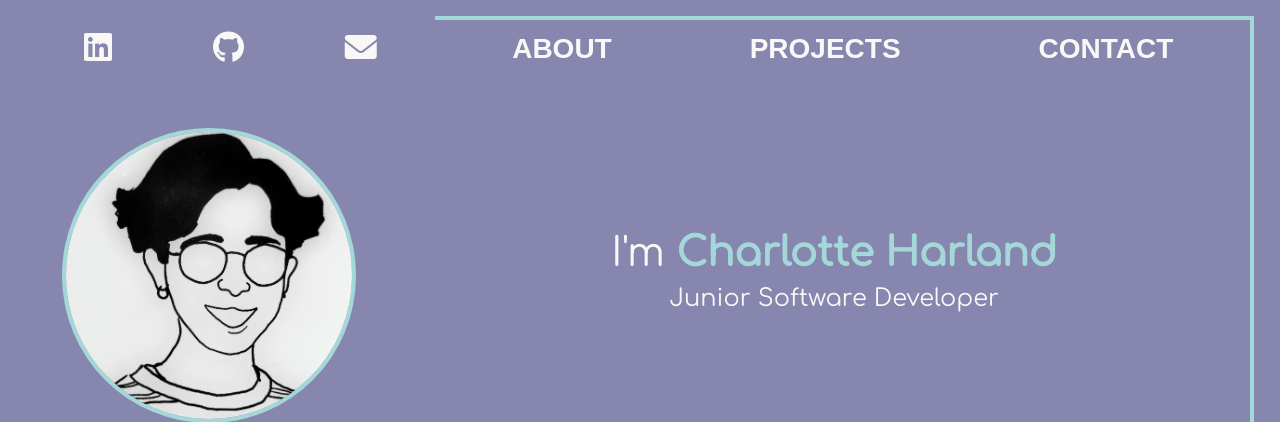
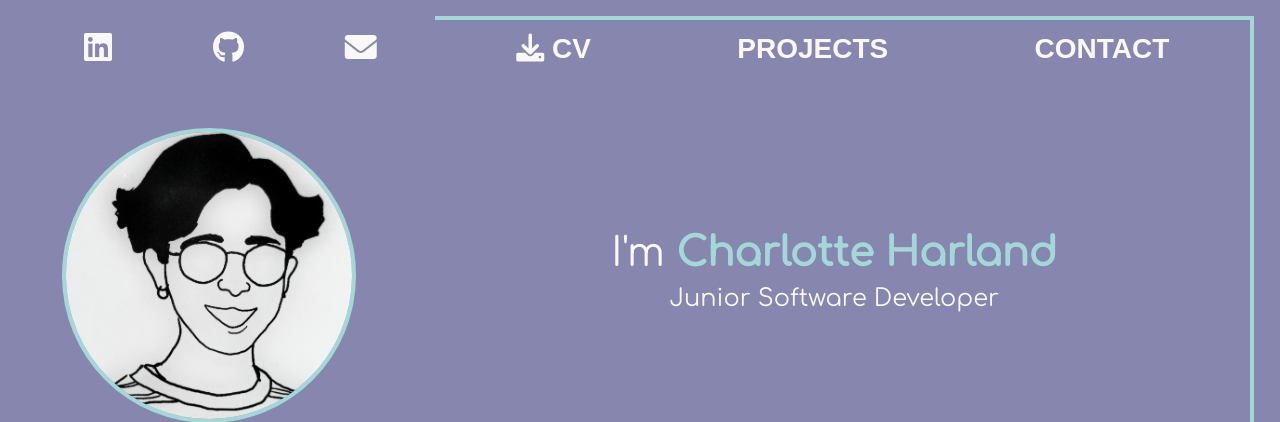
Before and after one commit to mountaincharlie/charlies-portfolio-project, a Django app: page / in a window 1280 px wide. Shown: the top 422 px of the page. Run offline with Django 4.2, Linux system fonts and the light colour scheme; some web fonts are replaced.

Commit message:
refactor: change About to CV download in headers

```diff
--- a/templates/includes/desktop-header.html
+++ b/templates/includes/desktop-header.html
@@ -19,7 +19,7 @@
     <div id="header-links-container" class="col-8 p-2">
         <ul class="header-lists fs-3 fw-bolder">
             <li>
-                <a href="">About</a>
+                <a href=""><i class="fa-solid fa-download"></i> CV</a>
             </li>
             <li>
                 <a href="">Projects</a>
--- a/templates/includes/mobile-header.html
+++ b/templates/includes/mobile-header.html
@@ -4,7 +4,7 @@
     <div id="header-links-container" class="col-12 p-2">
         <ul class="header-lists fs-5 fw-bolder">
             <li>
-                <a href="">About</a>
+                <a href=""><i class="fa-solid fa-download"></i> CV</a>
             </li>
             <li>
                 <a href="">Projects</a>
```
